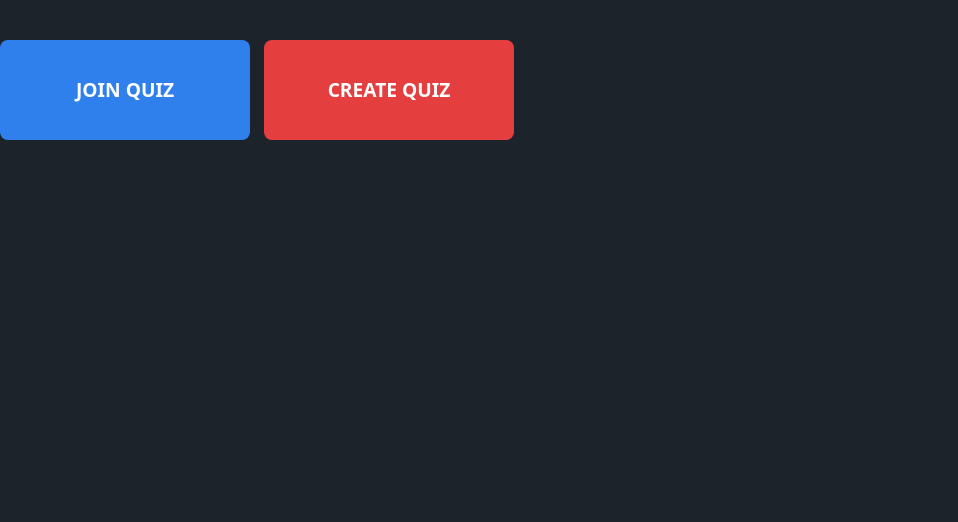
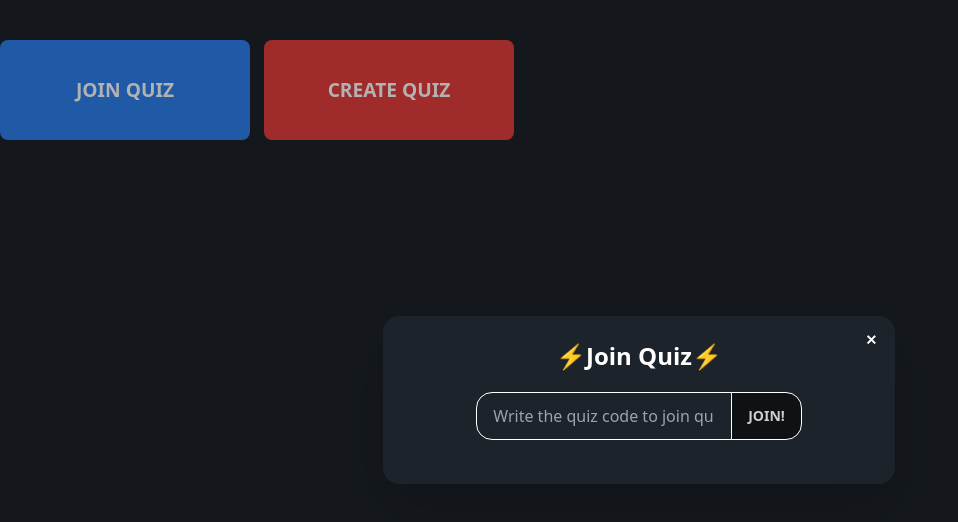
Before and after one commit to JeelRajodiya/brain-blitz, a Next.js app: page /components/QuizActions in a window 1280 px wide. Both pictures are taken after a click on the button "JOIN QUIZ". Shown: the top 522 px of the page, without its empty margins (0-958 px from the left). Built offline with nearby package versions, Linux system fonts and the light colour scheme.

Commit message:
added the modal for join quiz click

```diff
--- a/pages/components/QuizActions.tsx
+++ b/pages/components/QuizActions.tsx
@@ -2,11 +2,57 @@ import * as React from "react";
 import { useRouter } from "next/router";
 
 function QuizForm() {
+  const joinQuiz = () => {
+    console.log("join quiz");
+  };
+
   const router = useRouter();
   return (
     <div>
       <div className="join joinB" style={{ marginTop: "40px" }}>
-        <button className="btn btn-modified joinq">Join Quiz</button>
+        <button
+          className="btn btn-modified joinq"
+          onClick={() => window.my_modal_3.showModal()}
+        >
+          Join Quiz
+        </button>
+        <dialog id="my_modal_3" className="modal">
+          <form method="dialog" className="modal-box">
+            <button
+              // htmlFor="my-modal-3"
+              className="btn btn-sm btn-circle btn-ghost absolute right-2 top-2"
+              style={{ color: "white" }}
+            >
+              ✕
+            </button>
+            <h3
+              className="font-bold text-2xl text-center"
+              style={{ color: "white" }}
+            >
+              ⚡Join Quiz⚡
+            </h3>
+
+            <div className="join m-5 flex justify-center">
+              <input
+                className="input join-item w-64 rounded-r-none"
+                placeholder="Write the quiz code to join quiz"
+                style={{
+                  fontSize: "1rem",
+                  borderRadius: "1rem 0 0 1rem",
+                  borderColor: "white",
+                  color: "white",
+                }}
+              />
+              <button
+                className="btn join-item rounded-full"
+                style={{ borderRadius: "0 1rem 1rem 0", borderColor: "white" }}
+              >
+                Join!
+              </button>
+            </div>
+          </form>
+        </dialog>
+
         <button
           className="btn btn-modified create"
           onClick={() => router.push("/NewQuiz")}
```
